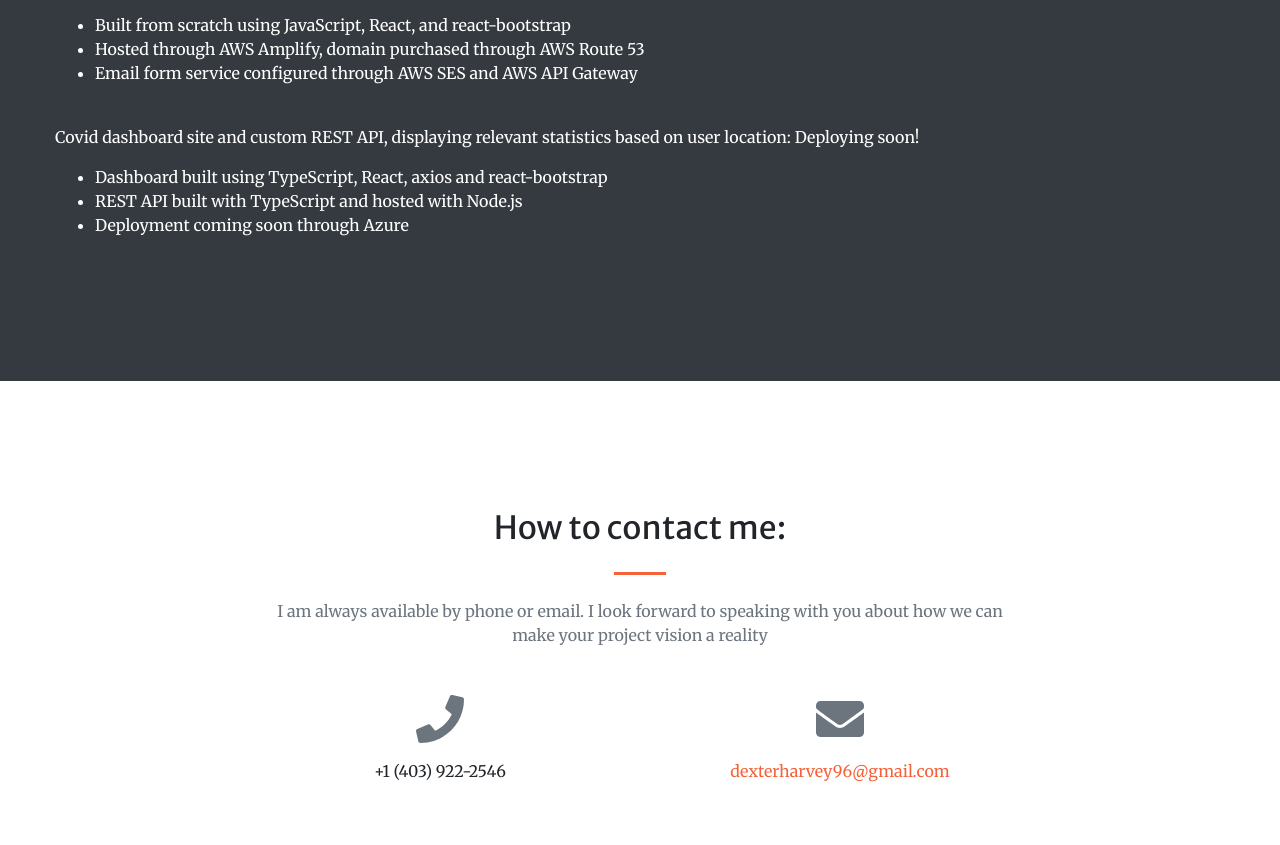
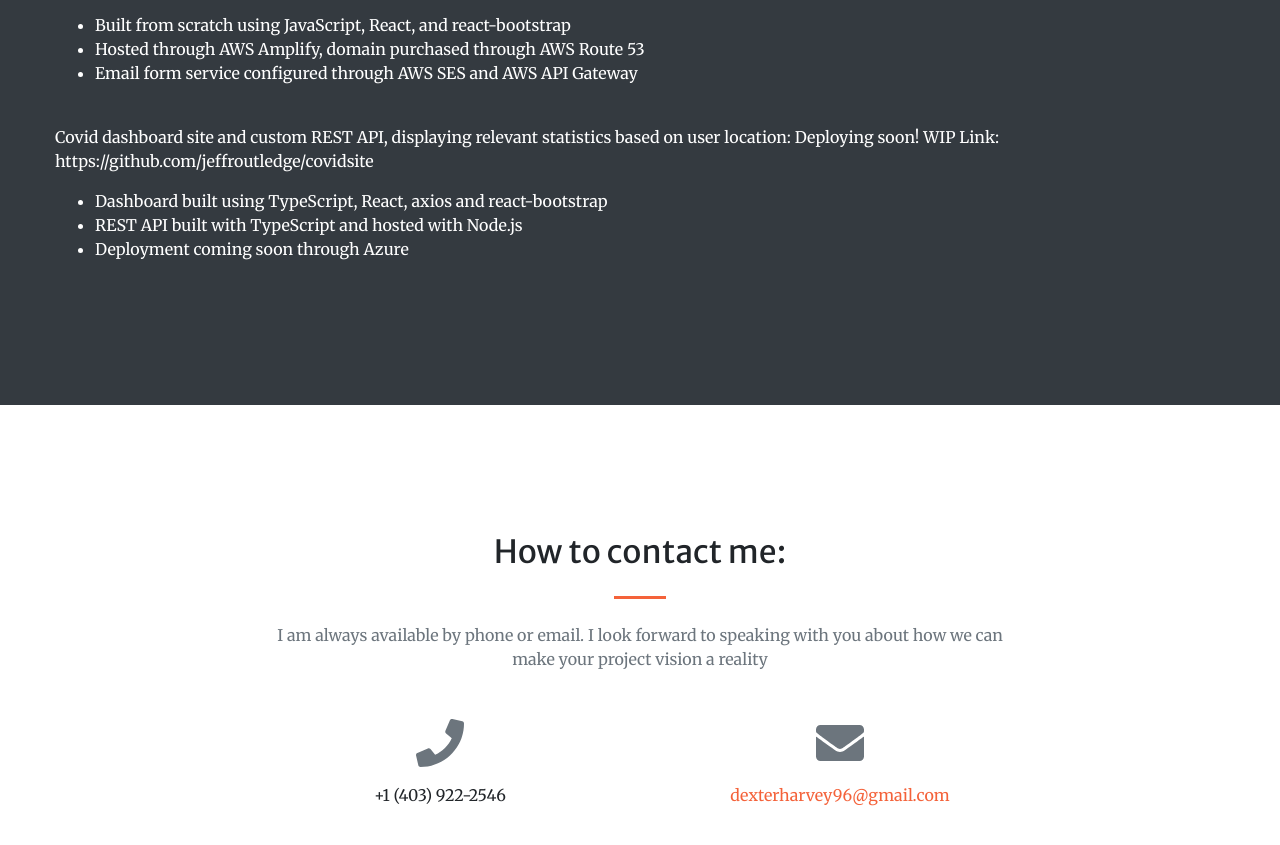
Before and after one commit to DexterHarvey/DexterHarvey.github.io, a plain HTML site: page index.html in a window 1280 px wide. Shown: the part 2821-3666 px from the top of the page. Drawn offline with nearby package versions, Linux system fonts and the light colour scheme.

Commit message:
Added github link for covidsite

```diff
--- a/index.html
+++ b/index.html
@@ -234,7 +234,7 @@
                             </li>
                         </ul>
                         <br />
-                        <p>Covid dashboard site and custom REST API, displaying relevant statistics based on user location: Deploying soon!</p>
+                        <p>Covid dashboard site and custom REST API, displaying relevant statistics based on user location: Deploying soon! WIP Link: https://github.com/jeffroutledge/covidsite</p>
                         <ul>
                             <li>
                                 Dashboard built using TypeScript, React, axios and react-bootstrap
```
